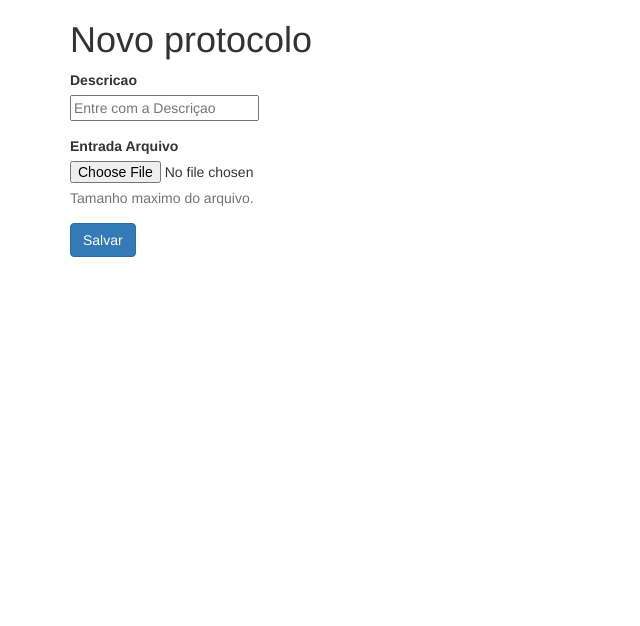
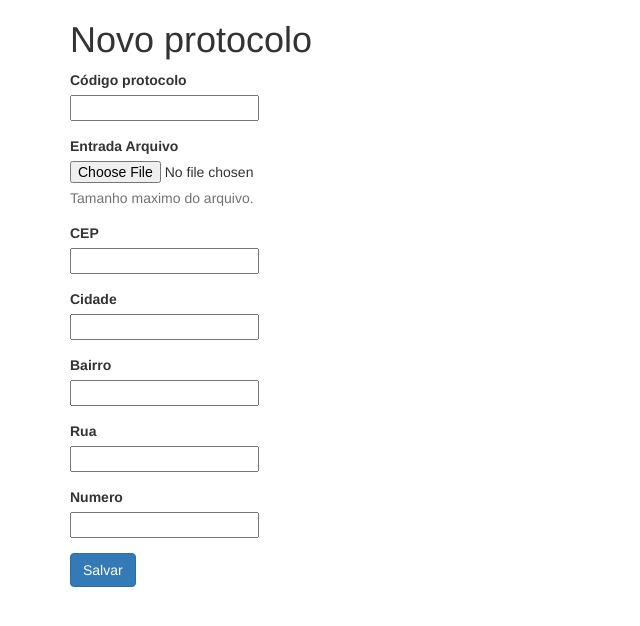
Before and after one commit to CidadeIluminada/TCMCidadeIluminada, a Flask app: template webservice/cidadeiluminada/protocolos/templates/novo.html in a window 1280 px wide. Shown: the top 626 px of the page, without its empty margins (0-640 px from the left). Run offline with Flask 2, Linux system fonts and the light colour scheme; the template is opened without the code that fills it, so the values that code supplies are empty; some libraries are stand-ins or nearby versions.

Commit message:
Adiciona campos de endereço do protocolo

```diff
--- a/webservice/cidadeiluminada/protocolos/models.py
+++ b/webservice/cidadeiluminada/protocolos/models.py
@@ -28,3 +28,4 @@ class Protocolo(db.Model, JSONSerializationMixin):
     cidade = Column(Text)
     bairro = Column(Text)
     rua = Column(Text)
+    numero = Column(Text)
--- a/webservice/cidadeiluminada/protocolos/templates/novo.html
+++ b/webservice/cidadeiluminada/protocolos/templates/novo.html
@@ -7,14 +7,34 @@
   <h1>Novo protocolo</h1>
   <form role="form" action="{{ url_for('.novo') }}" method="POST" enctype="multipart/form-data">
      <div class="form-group">
-        <label for="cod_protocolo">Descricao</label><br />
-        <input type="text" name="cod_protocolo"  required placeholder="Entre com a Descriçao">
+        <label for="cod_protocolo">Código protocolo</label><br />
+        <input type="text" name="cod_protocolo" required>
      </div>
      <div class="form-group">
         <label for="inputfile">Entrada Arquivo</label>
         <input type="file" name="file" required>
         <p class="help-block">Tamanho maximo do arquivo.</p>
      </div>
+     <div class="form-group">
+        <label for="cep">CEP</label><br />
+        <input type="text" name="cep" required>
+     </div>
+     <div class="form-group">
+        <label for="cidade">Cidade</label><br />
+        <input type="text" name="cidade" required>
+     </div>
+     <div class="form-group">
+        <label for="bairro">Bairro</label><br />
+        <input type="text" name="bairro">
+     </div>
+     <div class="form-group">
+        <label for="rua">Rua</label><br />
+        <input type="text" name="rua">
+     </div>
+     <div class="form-group">
+        <label for="numero">Numero</label><br />
+        <input type="text" name="numero">
+     </div>
      <button type="submit" value="Upload" class="btn btn-primary">Salvar</button>
   </form>
 </div>
```
Also changed, not shown: webservice/cidadeiluminada/protocolos/rotas.py (+11 -5 lines), webservice/migrations/versions/3e4bfeda1dbd_numero.py (added, +26 -0 lines).
